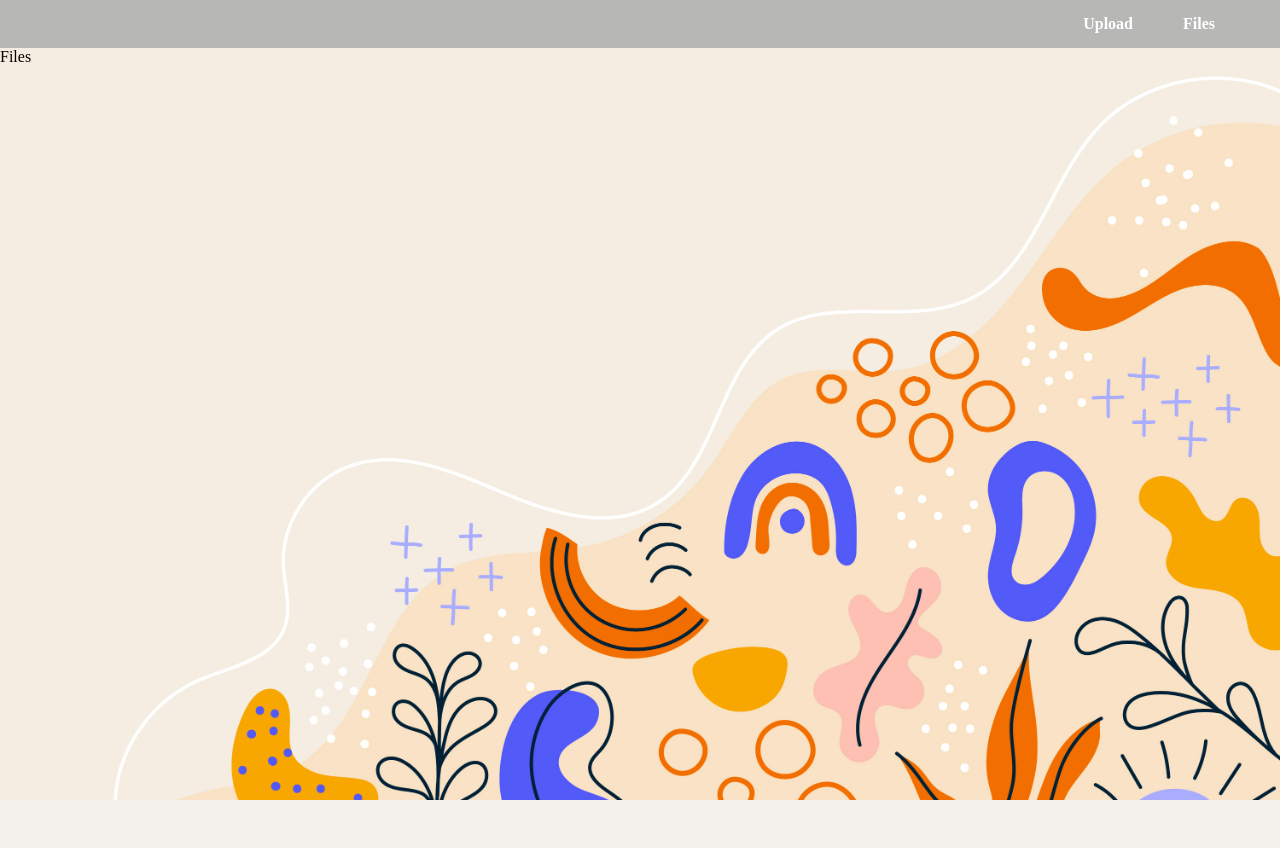
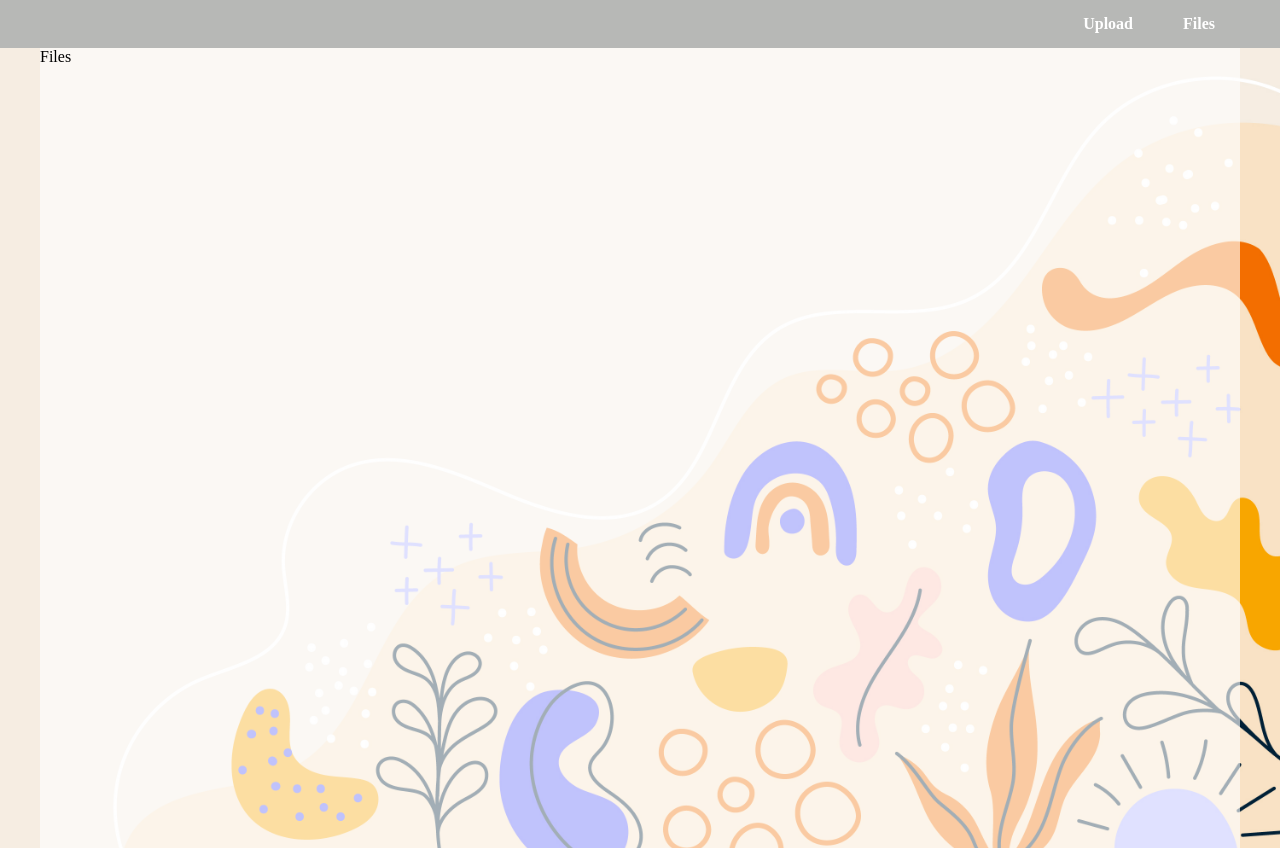
Before and after one commit to AnyaPanf/exadel-project, a React (Vite) app: page /files in a window 1280 px wide. Before the commit the page ends 800 px from the top, so only its background shows below. Built offline with nearby package versions, Linux system fonts and the light colour scheme.

Commit message:
get request in Files added

```diff
--- a/src/components/RegistrationForm.tsx
+++ b/src/components/RegistrationForm.tsx
@@ -47,7 +47,6 @@ const RegistrationForm = () => {
         if (message === 'submit') {
             e.currentTarget.reset()
         }
-
     };
 
     return (
--- a/src/index.css
+++ b/src/index.css
@@ -14,8 +14,6 @@
     max-width: 1230px;
     padding: 0 15px;
     margin: 0 auto;
-    /* display: grid;
-    grid-template-columns: 10% 90%; */
     display: flex;
     flex-direction: column;
     justify-content: center;
@@ -148,9 +146,16 @@
 
 /* UPLOAD */
 
-  .upload_herader {
+.upload_header {
     text-align: center;
     margin-top: 70px;
     color: #f36e00;
     font-size: 45px;
 }
+
+/* FILES */
+.files {
+    width: 100%;
+    background-color: #ffffffa2;
+    height: 100vh;
+}
--- a/src/routes/Files.tsx
+++ b/src/routes/Files.tsx
@@ -1,6 +1,18 @@
+import { useEffect, useState } from "react"
 
 export const Files = () => {
+  const [allDocs, setAllDocs] = useState<{ id: number; name: string; created_at: string }[]>([])
+  useEffect(() => {
+    fetch('http://localhost:3000/')
+      .then(response => response.json())
+      .then(data => setAllDocs(data));
+  }, [allDocs]);
+
   return (
-    <div>Files</div>
+    <>
+      <div className="container">
+        <div className="files">Files</div>
+      </div>
+    </>
   )
 }
--- a/src/routes/Upload.tsx
+++ b/src/routes/Upload.tsx
@@ -6,25 +6,17 @@ export const Upload = () => {
         e.preventDefault();
         const currentTarget = e.currentTarget;
         const formData = new FormData(currentTarget);
-        // const dataObject = Object.fromEntries(formData);
-        // formData.append("file", dataObject.file);
-        console.log(formData);
-
 
         const response = await fetch('http://localhost:3000/', {
             method: "POST",
             body: formData,
         })
         currentTarget.reset();
-        // console.log(dataObject);
-
-        // const message = await response.text()
-        // console.log(message);
     }
 
     return (
         <div>
-            <h1 className="upload_herader">Add something new...</h1>
+            <h1 className="upload_header">Add something new...</h1>
             <form className="upload"
                 id="form"
                 encType="multipart/form-data"
```
Lines whose indentation alone changed are shown as unchanged.
